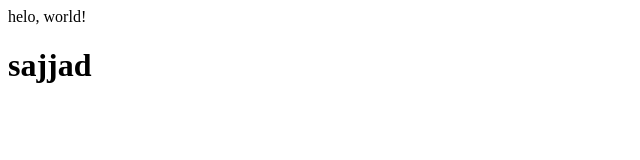
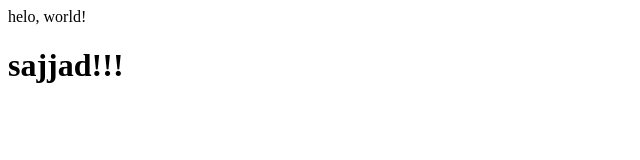
Before and after one commit to sajjadharsini/cs50webcourse, a plain HTML site: page index.html in a window 1280 px wide. Shown: the full height of the page, 0-640 px from the left. Drawn offline with Linux system fonts and the light colour scheme.

Commit message:
added some !

```diff
--- a/index.html
+++ b/index.html
@@ -8,6 +8,6 @@
 </head>
 <body>
     helo, world!
-    <h1>sajjad</h1>
+    <h1>sajjad!!!</h1>
 </body>
 </html>
```
